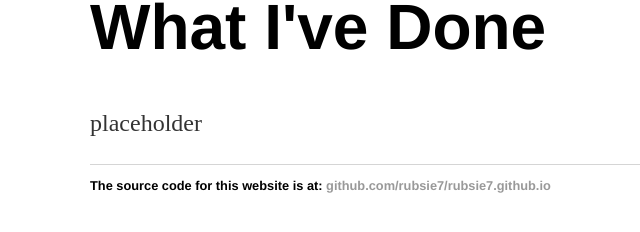
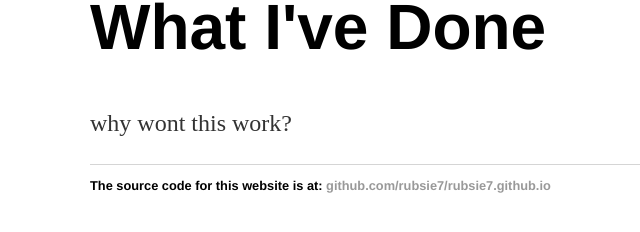
Before and after one commit to rubsie7/rubsie7.github.io, a Jekyll site: the page mywork/index.html, which Jekyll copies as it is, in a window 1280 px wide. Shown: the part 131-363 px from the top of the page, without its empty margins (102-742 px from the left). Built offline with Jekyll 4.4.1, drawn with Linux system fonts in a browser that asks for light colours.

Commit message:
Update index.html

```diff
--- a/mywork/index.html
+++ b/mywork/index.html
@@ -17,7 +17,7 @@
 		<div class="container">
     		<div class="blurb">
         		<h1>What I've Done</h1>
-            <p>placeholder</p>
+            <p>why wont this work?</p>
 
     		</div><!-- /.blurb -->
 		</div><!-- /.container -->
```
